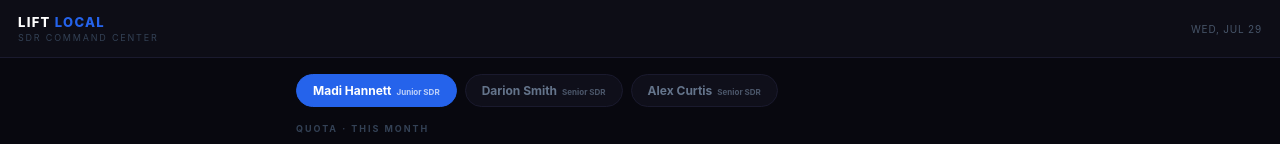
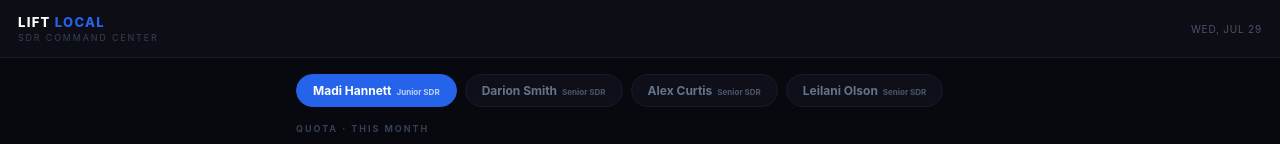
Before and after one commit to Lift-Local-Manager/SDR-App, a plain HTML site: page index.html in a window 1280 px wide. Shown: the top 144 px of the page. Drawn offline with Linux system fonts and the light colour scheme.

Commit message:
Add Leilani Olson as Senior SDR

```diff
--- a/index.html
+++ b/index.html
@@ -386,6 +386,12 @@ const REPS = {
     name: 'Alex Curtis', role: 'Senior SDR',
     quota: { closes: 7, heldDemos: 21 },
     dialsPerDM: 8, dmsPerSet: 2, holdRate: 0.60, setsPerClose: 4,
+    dailyDialTarget: 50
+  },
+  leilani: {
+    name: 'Leilani Olson', role: 'Senior SDR',
+    quota: { closes: 7, heldDemos: 21 },
+    dialsPerDM: 8, dmsPerSet: 3, holdRate: 0.52, setsPerClose: 5,
     dailyDialTarget: 50
   }
 };
```
